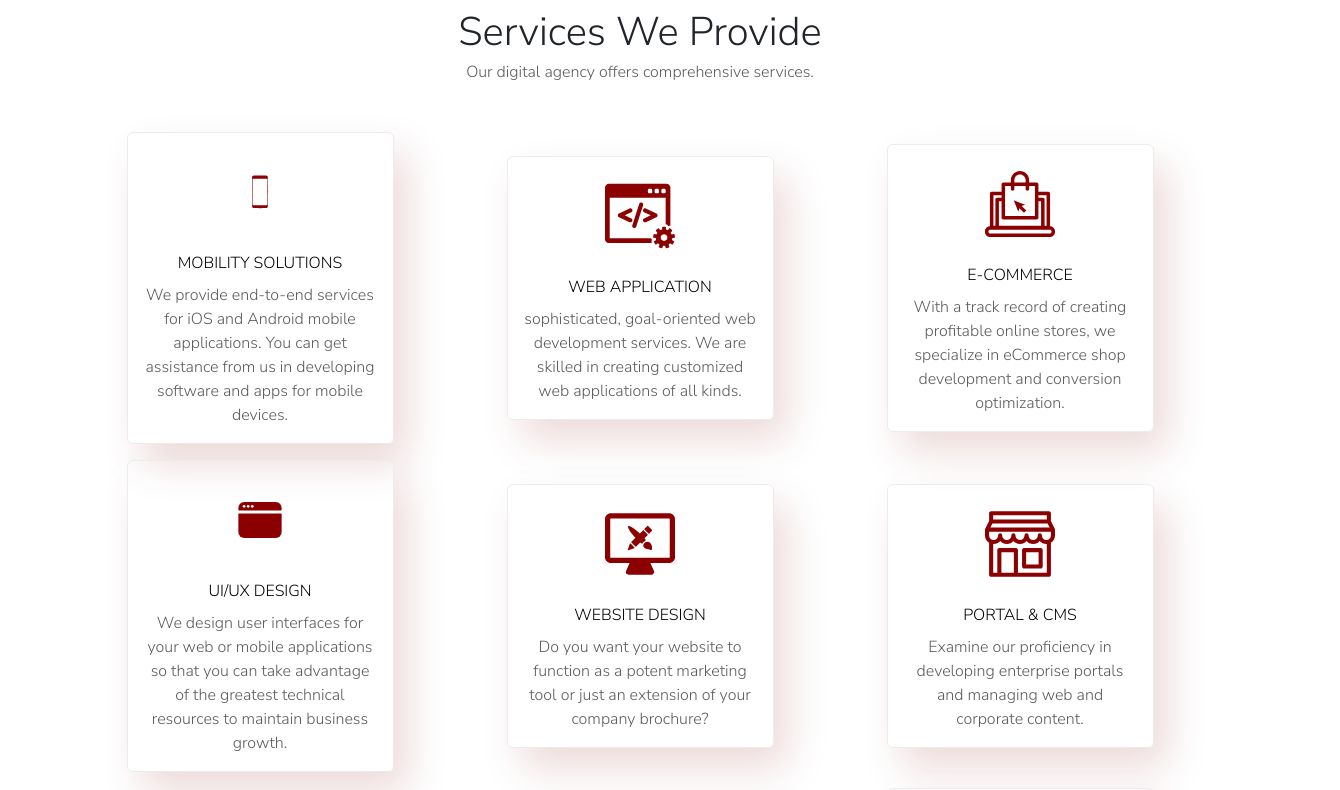
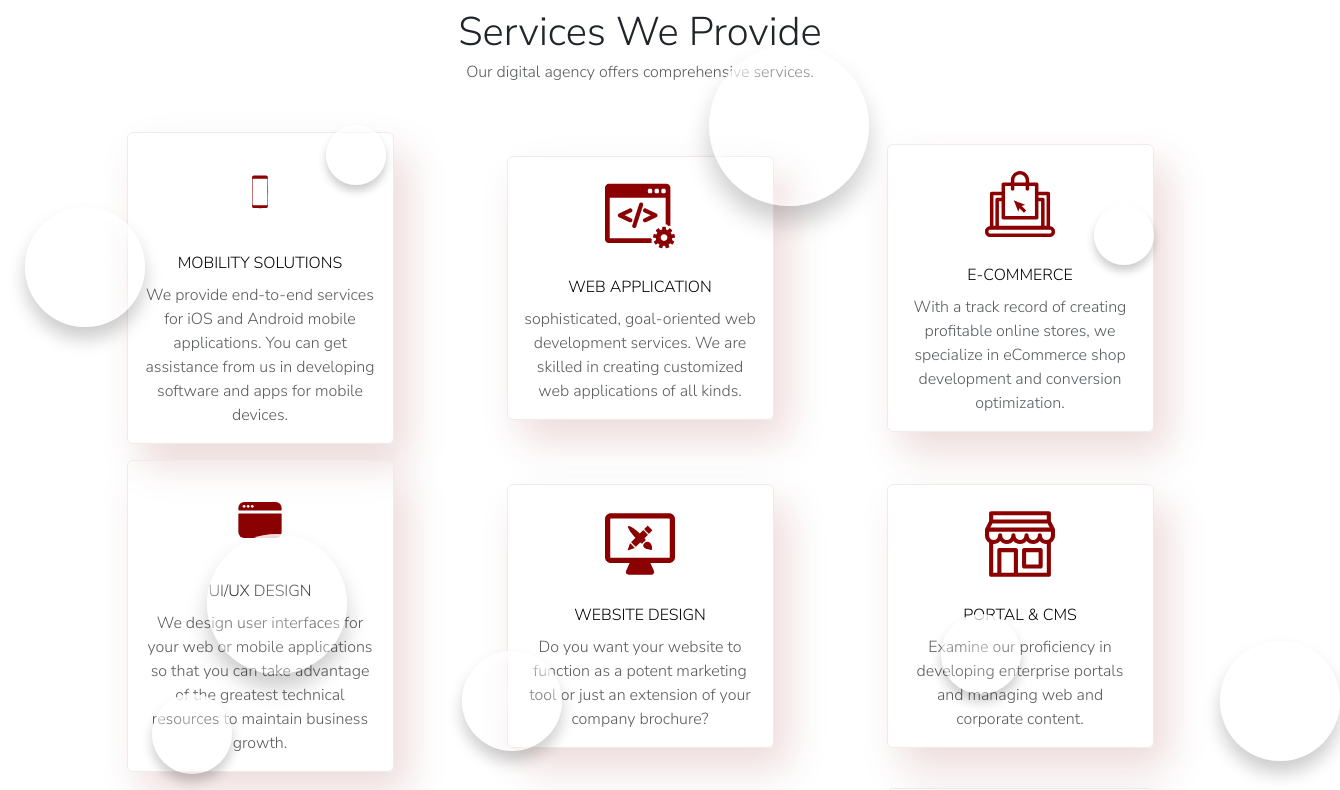
Before and after one commit to fasik1377/santsai-website, a React (Create React App) app: page /service in a window 1280 px wide. Shown: the part 340-1130 px from the top of the page, 1340 px wide, since content can reach past the window. Built offline with nearby package versions, Linux system fonts and the light colour scheme.

Commit message:
bubble is added in about and contact part

```diff
--- a/src/pages/About.jsx
+++ b/src/pages/About.jsx
@@ -19,10 +19,22 @@ const About = () => {
 
       <Secheader
         sectitle="About"
-        secdesc="The Company for Web Solutions"
+        secdesc="The Company for Software Solutions"
       />
 
       <section>
+    <div id="background-wrap">
+        <div className="bubble x1"></div>
+        <div className="bubble x2"></div>
+        <div className="bubble x3"></div>
+        <div className="bubble x4"></div>
+        <div className="bubble x5"></div>
+        <div className="bubble x6"></div>
+        <div className="bubble x7"></div>
+        <div className="bubble x8"></div>
+        <div className="bubble x9"></div>
+        <div className="bubble x10"></div>
+    </div>
         <div className="container mx-auto py-5 col-lg-10 col-xl-9">
           <div className="mb-5 text-center">
             <p className="display-6 mb-1">Happy to have you here!</p><br />
--- a/src/pages/Service.jsx
+++ b/src/pages/Service.jsx
@@ -35,6 +35,19 @@ const Service = () => {
         secdesc="Our services are listed below"
       />
 <section>
+
+    <div id="background-wrap">
+        <div className="bubble x1"></div>
+        <div className="bubble x2"></div>
+        <div className="bubble x3"></div>
+        <div className="bubble x4"></div>
+        <div className="bubble x5"></div>
+        <div className="bubble x6"></div>
+        <div className="bubble x7"></div>
+        <div className="bubble x8"></div>
+        <div className="bubble x9"></div>
+        <div className="bubble x10"></div>
+    </div>
   <div className="container mx-auto py-5">
     <div className="mb-5 text-center">
       <p className="display-6 mb-1">Services We Provide</p>
```
